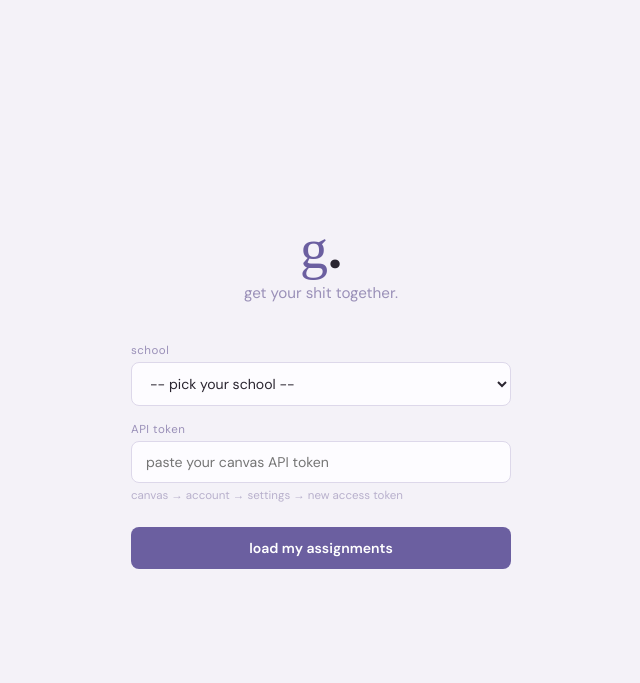
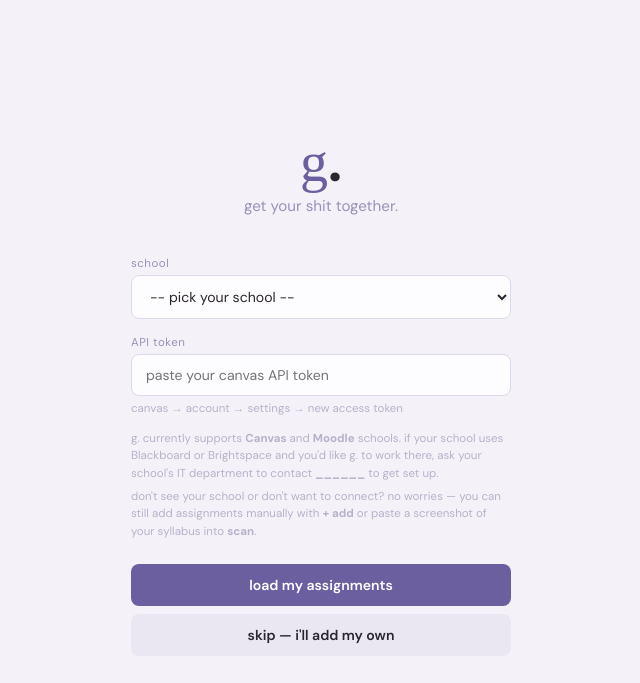
Before and after one commit to bretzelpread1215/gyst-web, a Flask app: page / in a window 1280 px wide. Shown: the top 683 px of the page, without its empty margins (319-959 px from the left). Run offline with Flask 3, Linux system fonts and the light colour scheme; some libraries are stand-ins or nearby versions; some web fonts are replaced.

Commit message:
added moodle capabilities

```diff
--- a/templates/index.html
+++ b/templates/index.html
@@ -22,82 +22,106 @@
       <div class="login-form">
         <label>school</label>
         <select id="school-select">
-          <option value="">-- pick your school --</option>
+          <option value="" data-lms="">-- pick your school --</option>
+
           <optgroup label="US — Public">
-            <option value="https://umich.instructure.com">University of Michigan</option>
-            <option value="https://canvas.asu.edu">Arizona State</option>
-            <option value="https://utexas.instructure.com">UT Austin</option>
-            <option value="https://gatech.instructure.com">Georgia Tech</option>
-            <option value="https://canvas.wisc.edu">UW Madison</option>
-            <option value="https://canvas.uw.edu">UW Seattle</option>
-            <option value="https://ufl.instructure.com">University of Florida</option>
-            <option value="https://canvas.illinois.edu">UIUC</option>
-            <option value="https://canvas.purdue.edu">Purdue</option>
-            <option value="https://canvas.osu.edu">Ohio State</option>
-            <option value="https://canvas.psu.edu">Penn State</option>
-            <option value="https://canvas.virginia.edu">University of Virginia</option>
-            <option value="https://canvas.msu.edu">Michigan State</option>
-            <option value="https://canvas.ku.edu">University of Kansas</option>
-            <option value="https://canvas.unc.edu">UNC Chapel Hill</option>
+            <option value="https://umich.instructure.com" data-lms="canvas">University of Michigan</option>
+            <option value="https://canvas.asu.edu" data-lms="canvas">Arizona State</option>
+            <option value="https://utexas.instructure.com" data-lms="canvas">UT Austin</option>
+            <option value="https://gatech.instructure.com" data-lms="canvas">Georgia Tech</option>
+            <option value="https://canvas.wisc.edu" data-lms="canvas">UW Madison</option>
+            <option value="https://canvas.uw.edu" data-lms="canvas">UW Seattle</option>
+            <option value="https://ufl.instructure.com" data-lms="canvas">University of Florida</option>
+            <option value="https://canvas.illinois.edu" data-lms="canvas">UIUC</option>
+            <option value="https://canvas.purdue.edu" data-lms="canvas">Purdue</option>
+            <option value="https://canvas.osu.edu" data-lms="canvas">Ohio State</option>
+            <option value="https://canvas.psu.edu" data-lms="canvas">Penn State</option>
           </optgroup>
+
           <optgroup label="UC System">
-            <option value="https://bcourses.berkeley.edu">UC Berkeley</option>
-            <option value="https://canvas.ucdavis.edu">UC Davis</option>
-            <option value="https://bruinlearn.ucla.edu">UCLA</option>
-            <option value="https://canvas.ucsd.edu">UC San Diego</option>
-            <option value="https://canvas.ucsb.edu">UC Santa Barbara</option>
-            <option value="https://canvas.ucsc.edu">UC Santa Cruz</option>
-            <option value="https://uci.instructure.com">UC Irvine</option>
-            <option value="https://canvas.ucr.edu">UC Riverside</option>
-            <option value="https://canvas.ucmerced.edu">UC Merced</option>
+            <option value="https://bcourses.berkeley.edu" data-lms="canvas">UC Berkeley</option>
+            <option value="https://canvas.ucdavis.edu" data-lms="canvas">UC Davis</option>
+            <option value="https://bruinlearn.ucla.edu" data-lms="canvas">UCLA</option>
+            <option value="https://canvas.ucsd.edu" data-lms="canvas">UC San Diego</option>
+            <option value="https://canvas.ucsb.edu" data-lms="canvas">UC Santa Barbara</option>
+            <option value="https://canvas.ucsc.edu" data-lms="canvas">UC Santa Cruz</option>
+            <option value="https://uci.instructure.com" data-lms="canvas">UC Irvine</option>
+            <option value="https://canvas.ucr.edu" data-lms="canvas">UC Riverside</option>
+            <option value="https://canvas.ucmerced.edu" data-lms="canvas">UC Merced</option>
           </optgroup>
+
           <optgroup label="US — Private">
-            <option value="https://canvas.stanford.edu">Stanford</option>
-            <option value="https://canvas.mit.edu">MIT</option>
-            <option value="https://courseworks2.columbia.edu">Columbia</option>
-            <option value="https://canvas.upenn.edu">UPenn</option>
-            <option value="https://canvas.harvard.edu">Harvard</option>
-            <option value="https://canvas.northwestern.edu">Northwestern</option>
-            <option value="https://canvas.cmu.edu">Carnegie Mellon</option>
-            <option value="https://canvas.brown.edu">Brown</option>
-            <option value="https://canvas.duke.edu">Duke</option>
-            <option value="https://canvas.yale.edu">Yale</option>
-            <option value="https://canvas.cornell.edu">Cornell</option>
-            <option value="https://canvas.nyu.edu">NYU</option>
-            <option value="https://canvas.usc.edu">USC</option>
-            <option value = "https://canvas.vanderbilt.edu">Vanderbilt</option>
-            <option value = "https://canvas.princeton.edu">Princeton</option>
+            <option value="https://canvas.stanford.edu" data-lms="canvas">Stanford</option>
+            <option value="https://canvas.mit.edu" data-lms="canvas">MIT</option>
+            <option value="https://courseworks2.columbia.edu" data-lms="canvas">Columbia</option>
+            <option value="https://canvas.upenn.edu" data-lms="canvas">UPenn</option>
+            <option value="https://canvas.harvard.edu" data-lms="canvas">Harvard</option>
+            <option value="https://canvas.northwestern.edu" data-lms="canvas">Northwestern</option>
+            <option value="https://canvas.cmu.edu" data-lms="canvas">Carnegie Mellon</option>
+            <option value="https://canvas.brown.edu" data-lms="canvas">Brown</option>
+            <option value="https://canvas.duke.edu" data-lms="canvas">Duke</option>
+            <option value="https://canvas.yale.edu" data-lms="canvas">Yale</option>
+            <option value="https://canvas.cornell.edu" data-lms="canvas">Cornell</option>
+            <option value="https://canvas.nyu.edu" data-lms="canvas">NYU</option>
+            <option value="https://canvas.usc.edu" data-lms="canvas">USC</option>
           </optgroup>
-          <optgroup label="Canada">
-            <option value="https://canvas.ubc.ca">UBC</option>
-            <option value="https://canvas.sfu.ca">SFU</option>
-            <option value="https://canvas.uvic.ca">University of Victoria</option>
-            <option value="https://q.utoronto.ca">University of Toronto</option>
-            <option value="https://canvas.mcgill.ca">McGill</option>
-            <option value="https://canvas.ualberta.ca">University of Alberta</option>
-            <option value="https://learn.uwaterloo.ca">University of Waterloo</option>
-            <option value="https://canvas.mcmaster.ca">McMaster</option>
-            <option value="https://learn.bcit.ca">BCIT</option>
-            <option value="https://langara.instructure.com">Langara College</option>
-            <option value="https://canvas.douglascollege.ca">Douglas College</option>
-            <option value="https://canvas.capilanou.ca">Capilano University</option>
-            <option value="https://canvas.ecuad.ca">Emily Carr University</option>
-            <option value="https://canvas.kpu.ca">KPU</option>
-            <option value="https://canvas.ryerson.ca">Ryerson University</option>
+
+          <optgroup label="Canada — Canvas">
+            <option value="https://canvas.ubc.ca" data-lms="canvas">UBC</option>
+            <option value="https://canvas.sfu.ca" data-lms="canvas">SFU</option>
+            <option value="https://canvas.uvic.ca" data-lms="canvas">University of Victoria</option>
+            <option value="https://q.utoronto.ca" data-lms="canvas">University of Toronto</option>
+            <option value="https://canvas.mcgill.ca" data-lms="canvas">McGill</option>
+            <option value="https://canvas.ualberta.ca" data-lms="canvas">University of Alberta</option>
+            <option value="https://learn.uwaterloo.ca" data-lms="canvas">University of Waterloo</option>
+            <option value="https://canvas.mcmaster.ca" data-lms="canvas">McMaster</option>
+            <option value="https://courses.moodle.kpu.ca" data-lms="moodle">KPU</option>
+            <option value="https://moodle.capilanou.ca" data-lms="moodle">Capilano University</option>
+            <option value="https://courses.ecuad.ca" data-lms="moodle">Emily Carr University</option>
+            <option value="https://moodle.vcc.ca" data-lms="moodle">Vancouver Community College</option>
           </optgroup>
-          <option value="custom">other</option>
+
+          <option value="custom" data-lms="">other</option>
         </select>
 
         <div id="custom-url-row" style="display:none;">
-          <label>canvas URL</label>
+          <label>LMS URL</label>
           <input type="text" id="custom-url" placeholder="https://your-school.instructure.com" />
+          <label>LMS type</label>
+          <select id="custom-lms-type">
+            <option value="canvas">Canvas</option>
+            <option value="moodle">Moodle</option>
+          </select>
         </div>
 
-        <label>API token</label>
-        <input type="password" id="token-input" placeholder="paste your canvas API token" />
-        <p class="hint">canvas &rarr; account &rarr; settings &rarr; new access token</p>
+        <!-- CANVAS AUTH -->
+        <div id="canvas-auth">
+          <label>API token</label>
+          <input type="password" id="token-input" placeholder="paste your canvas API token" />
+          <p class="hint">canvas &rarr; account &rarr; settings &rarr; new access token</p>
+        </div>
+
+        <!-- MOODLE AUTH -->
+        <div id="moodle-auth" style="display:none;">
+          <label>username</label>
+          <input type="text" id="moodle-username" placeholder="your school username" />
+          <label>password</label>
+          <input type="password" id="moodle-password" placeholder="your school password" />
+          <p class="hint">same login you use for your school's Moodle site</p>
+        </div>
+
+        <p class="hint" style="margin-top: 14px; line-height: 1.5; color: var(--text-faint); font-size: 0.72rem;">
+          g. currently supports <strong>Canvas</strong> and <strong>Moodle</strong> schools.
+          if your school uses Blackboard or Brightspace and you'd like g. to work there,
+          ask your school's IT department to contact <strong>______</strong> to get set up.
+        </p>
+        <p class="hint" style="margin-top: 6px; line-height: 1.5; color: var(--text-faint); font-size: 0.72rem;">
+          don't see your school or don't want to connect? no worries — you can still add assignments
+          manually with <strong>+ add</strong> or paste a screenshot of your syllabus into <strong>scan</strong>.
+        </p>
 
         <button id="login-btn" class="btn-primary">load my assignments</button>
+        <button id="skip-login-btn" class="btn-primary" style="background: var(--bg-deep); color: var(--text); margin-top: 8px;">skip — i'll add my own</button>
         <p id="login-error" class="error"></p>
       </div>
     </div>
@@ -268,7 +292,7 @@
       <p style="font-size: 0.82rem; color: var(--text-muted); margin-bottom: 14px; line-height: 1.4;">upload a screenshot of a syllabus, assignment page, or schedule. g. will extract any assignments it finds.</p>
 
       <div id="drop-zone">
-        <p>drop an image here or click to upload</p>
+        <p>drop an image here, click to upload, or paste (ctrl+v)</p>
         <input type="file" id="scan-file" accept="image/*" />
       </div>
 
```
